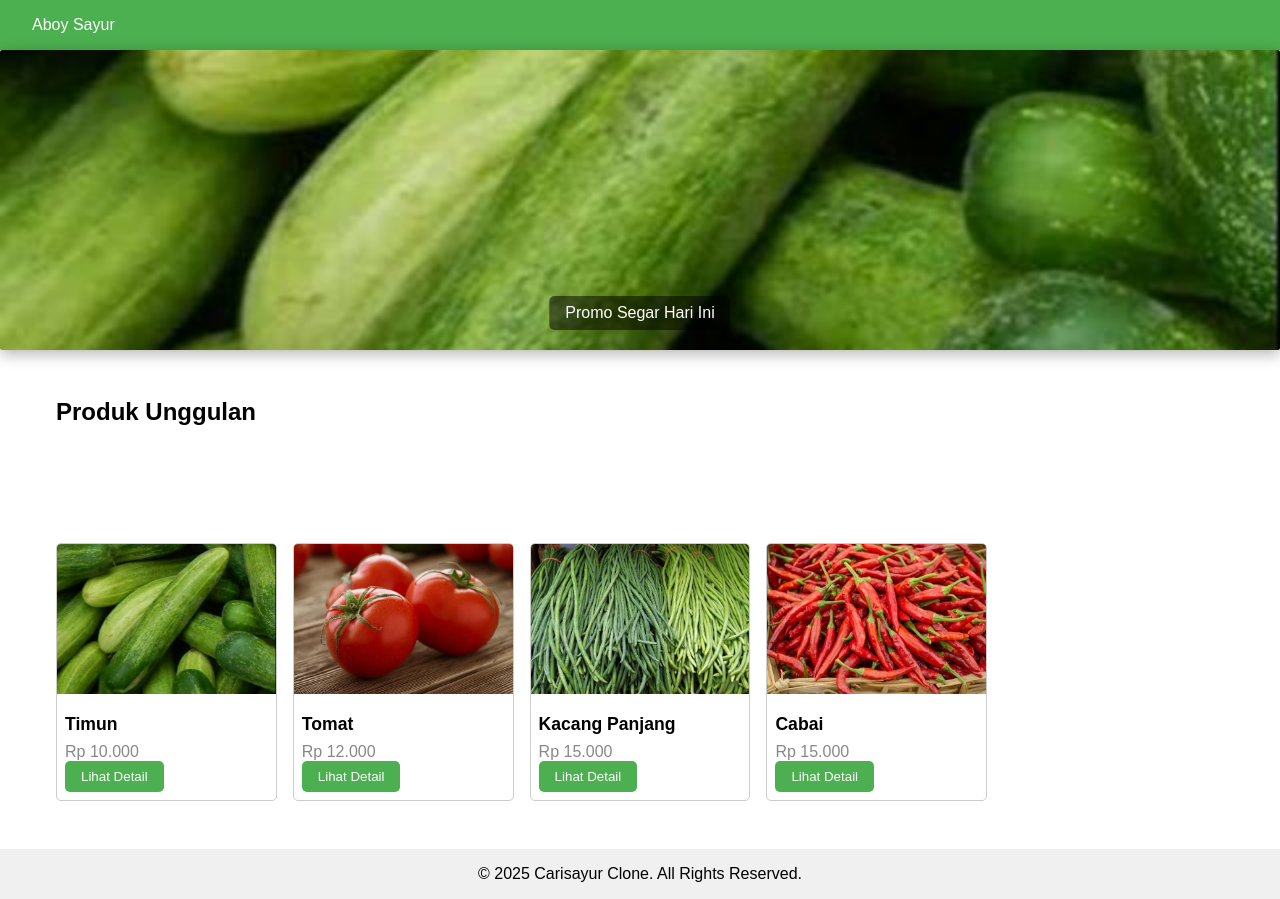
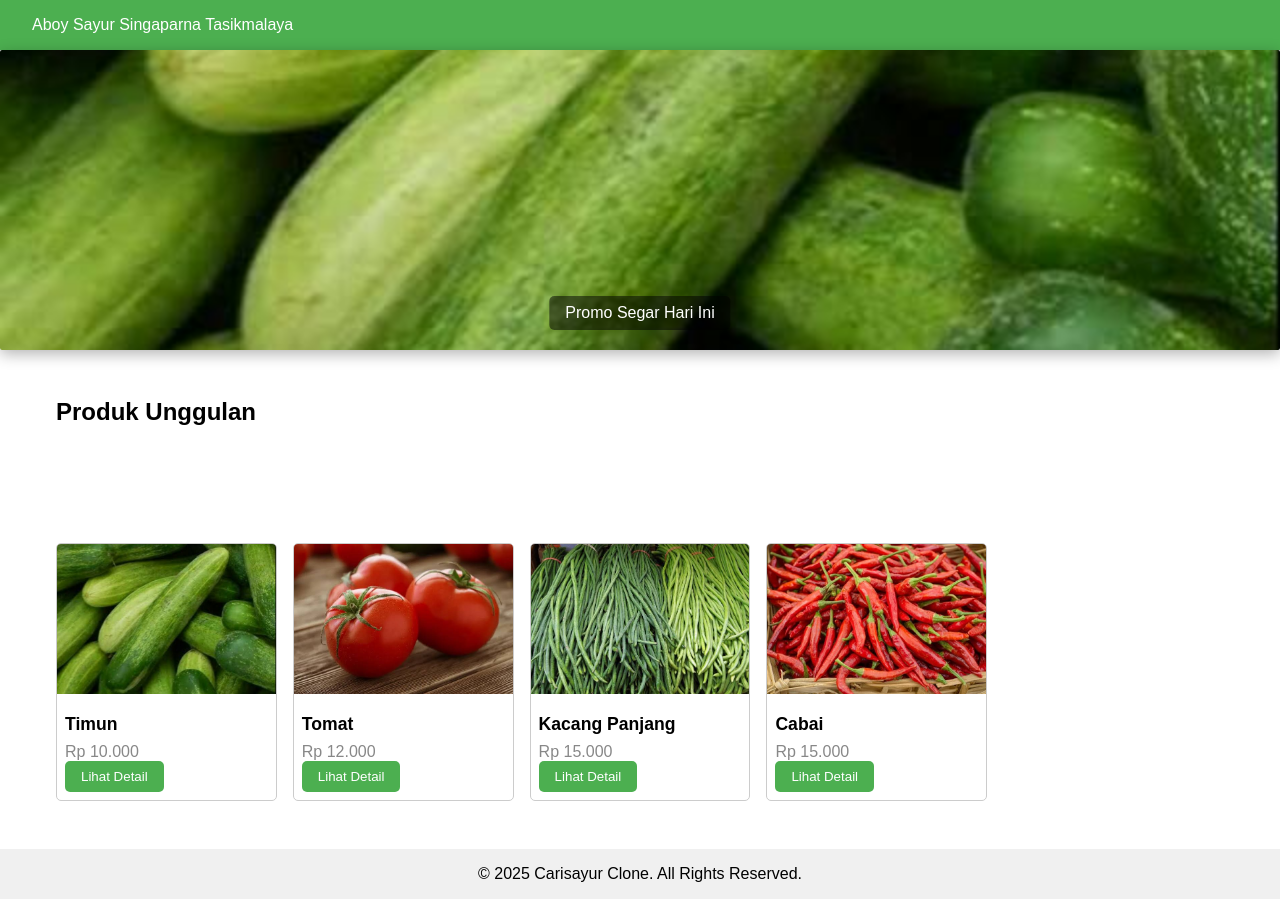
Before and after one commit to sopyandi/Aboy_sayur, a plain HTML site: page index.html in a window 1280 px wide. Drawn offline with Linux system fonts and the light colour scheme.

Commit message:
perubahan1

```diff
--- a/index.html
+++ b/index.html
@@ -85,7 +85,7 @@
 <body>
 
 <nav>
-  <a href="#">Aboy Sayur</a>
+  <a href="#">Aboy Sayur Singaparna Tasikmalaya</a>
 </nav>
 
 <!-- Carousel -->
```
